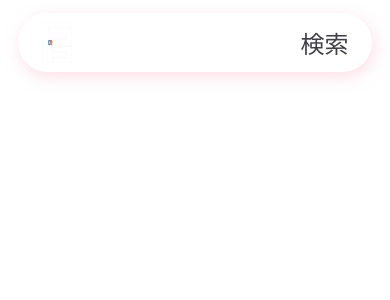
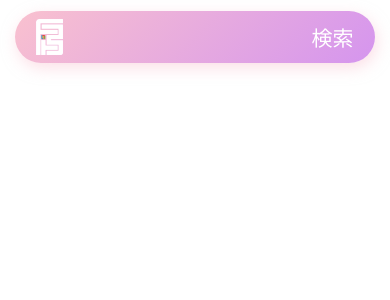
Before and after one commit to Futurealize-with-Tech/fwt, a Next.js app: page / in a window 390 px wide. Shown: the top 300 px of the page. Built offline with nearby package versions, Linux system fonts and the light colour scheme.

Commit message:
add: main style

```diff
--- a/src/app/globals.scss
+++ b/src/app/globals.scss
@@ -1,17 +1,39 @@
 :root {
-  --font-mono: ui-monospace, Menlo, Monaco, 'Cascadia Mono', 'Segoe UI Mono',
+  --font-mono: 'M PLUS Rounded 1c', ui-monospace, Menlo, Monaco, 'Cascadia Mono', 'Segoe UI Mono',
     'Roboto Mono', 'Oxygen Mono', 'Ubuntu Monospace', 'Source Code Pro',
     'Fira Mono', 'Droid Sans Mono', 'Courier New', monospace;
 
   --primary-pink: 249, 193, 207;
+  --primary-purple: 213, 149, 238;
+
+  --white: 255, 255, 255;
 
   --text-color: 64, 64, 72;
+}
+
+@media screen and (max-width: 600px) {
+  html {
+    font-size: 14px;
+  }
+}
+
+@media screen and (min-width: 601px) and (max-width: 1200px) {
+  html {
+    font-size: 16px;
+  }
+}
+
+@media screen and (min-width: 1401px) {
+  html {
+    font-size: 18px;
+  }
 }
 
 * {
   box-sizing: border-box;
   padding: 0;
   margin: 0;
+  font-family: var(--font-mono);
 }
 
 html,
@@ -27,3 +49,12 @@ a {
   color: inherit;
   text-decoration: none;
 }
+
+.all-container {
+  width: 100%;
+  min-height: 100vh;
+  display: flex;
+  flex-direction: column;
+  align-items: center;
+  justify-content: flex-start;
+}
```
